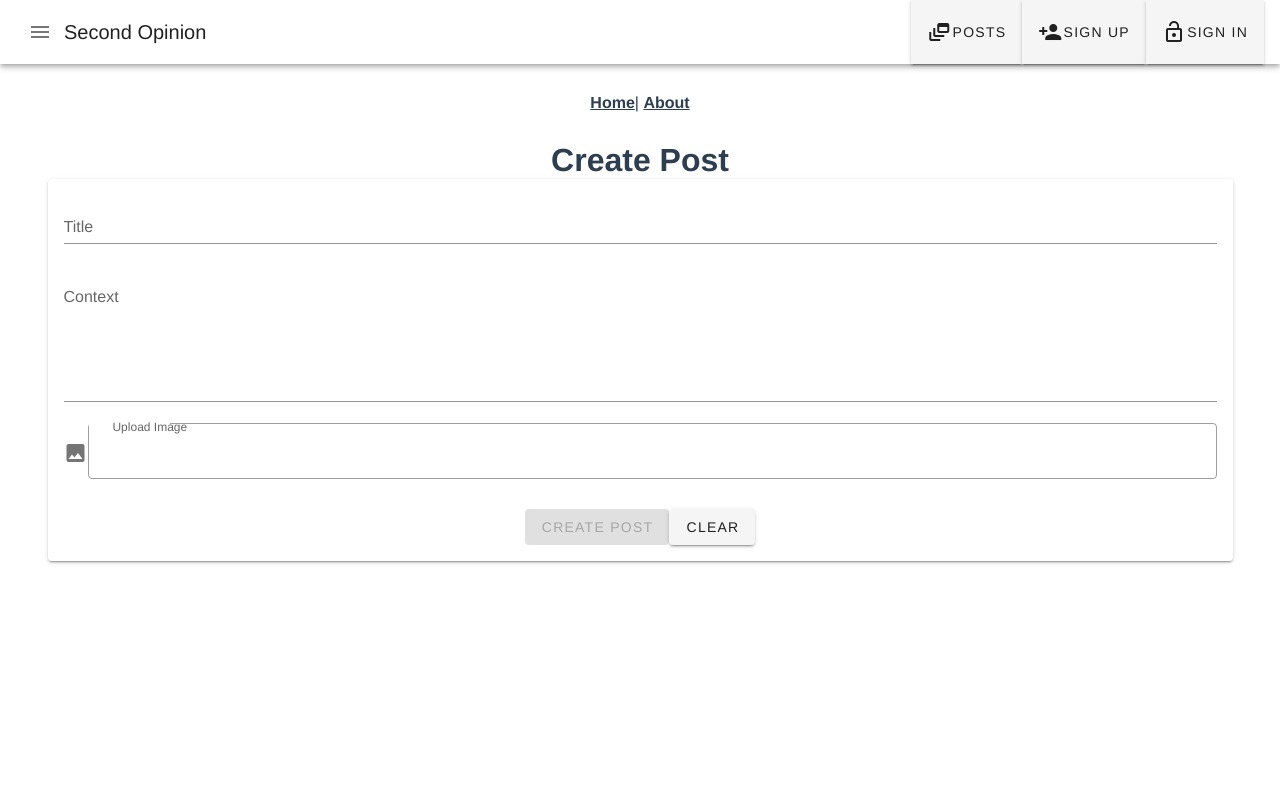
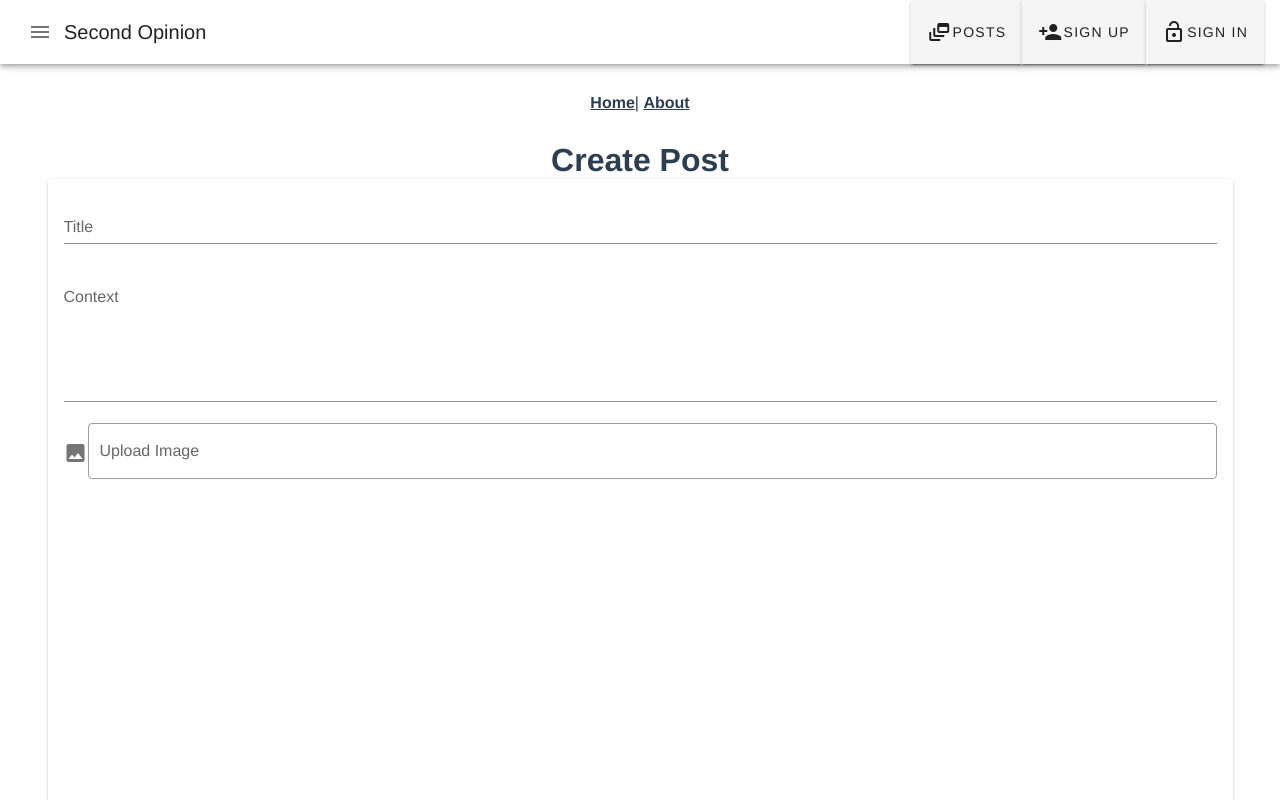
Before and after one commit to AdamCassidy/feedback-app, a Vue app: page /post/new in a window 1280 px wide. Shown: the top 800 px of the page. Built offline with nearby package versions, Linux system fonts and the light colour scheme.

Commit message:
Get image URL and display image when creating post

```diff
--- a/package.json
+++ b/package.json
@@ -23,7 +23,7 @@
     "@vue/cli-service": "~4.5.0",
     "babel-eslint": "^10.1.0",
     "deepmerge": "^4.2.2",
-    "eslint": "^6.7.2",
+    "eslint": "^6.8.0",
     "eslint-plugin-vue": "^6.2.2",
     "fibers": "^5.0.0",
     "sass": "^1.26.10",
--- a/src/views/Post/CreatePost.vue
+++ b/src/views/Post/CreatePost.vue
@@ -17,12 +17,8 @@
                                     <v-flex>
                                         <v-text-field v-model="title" label="Title" single-line required></v-text-field>
                                         <v-textarea v-model="context" label="Context" auto-grow></v-textarea>
-                      <v-file-input
-                        v-model="image"
-                        label="Upload Image"
-                        outlined
-                        prepend-icon="image"
-                      ></v-file-input>
+                                        <v-file-input v-model="image" label="Upload Image" outlined prepend-icon="image" accept="image/*" @change="onFilePicked"></v-file-input>
+                                        <v-img :src="imageURL" aspect-ratio="1"></v-img>
                                         <v-btn type="submit" :loading="loading" :disabled="!validForm || loading">
                                             Create Post
                                             <template v-slot:loader>
@@ -50,7 +46,8 @@ export default {
         return {
             title: "",
             context: "",
-      image: "",
+            image: null,
+            imageURL: "",
         };
     },
 
@@ -80,6 +77,13 @@ export default {
         onDismissed() {
             this.$store.dispatch("clearAuthError");
         },
+        onFilePicked() {
+            const fileReader = new FileReader();
+            fileReader.addEventListener("load", () => {
+                this.imageURL = fileReader.result;
+            });
+            fileReader.readAsDataURL(this.image);
+        },
     },
 };
 </script>
```
Lines whose indentation alone changed are shown as unchanged.
